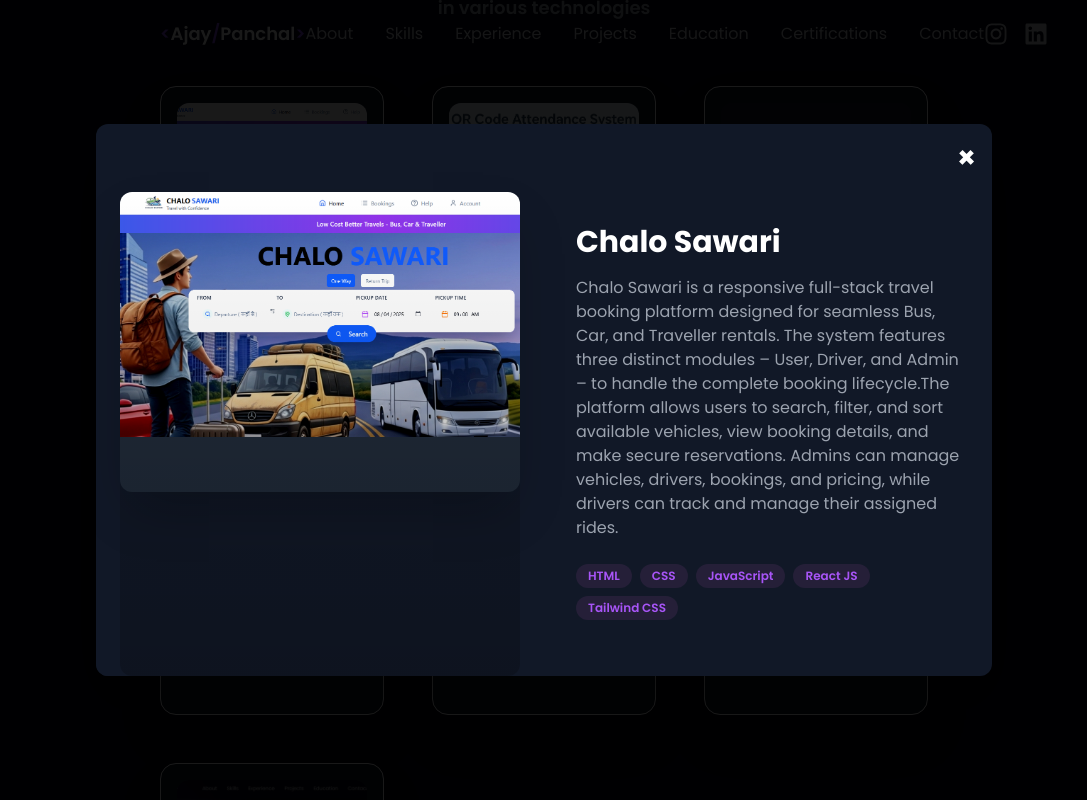
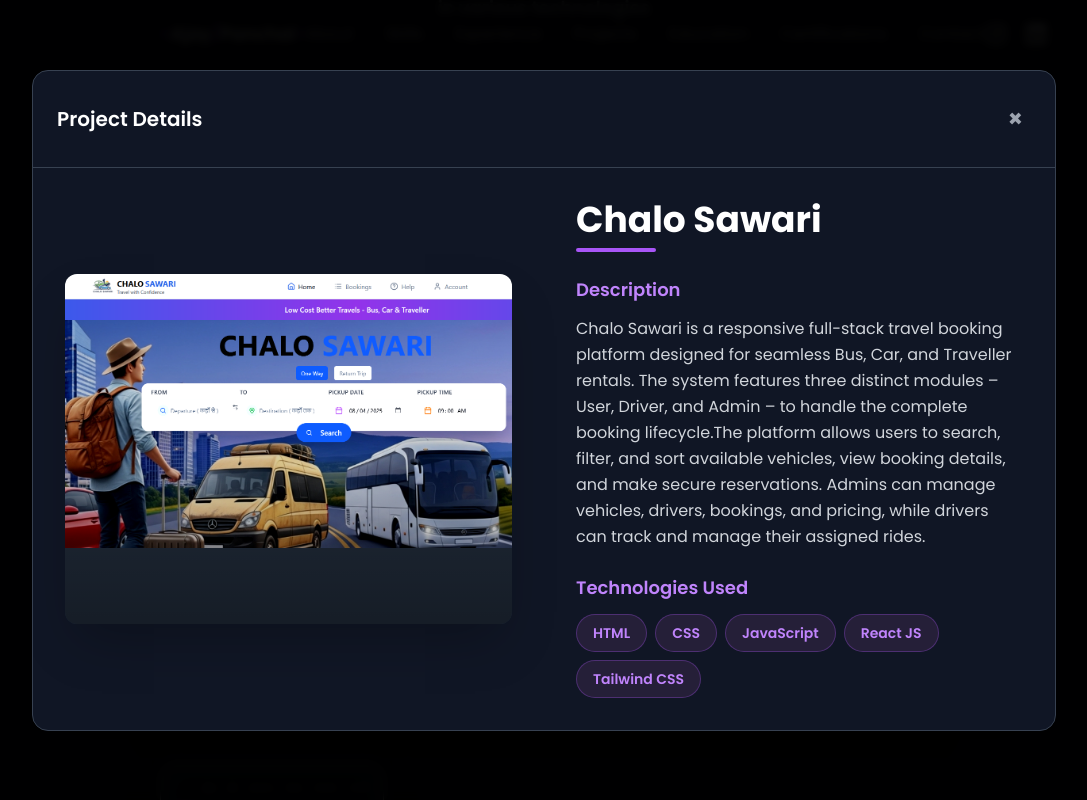
Before and after one commit to ajaypanchal761/MyPortfolio, a React (Vite) app: page / in a window 1280 px wide. Both pictures are taken after a click on the element 368 px from the left and 3521 px from the top of the page. Shown: the part 3121-3921 px from the top of the page, without its empty margins (96-1183 px from the left). Built offline with nearby package versions, Linux system fonts and the light colour scheme.

Commit message:
Completed

```diff
--- a/src/components/Work.jsx
+++ b/src/components/Work.jsx
@@ -69,57 +69,87 @@ const Work = () => {
 
       {/* Modal Container */}
       {selectedProject && (
-        <div className="fixed inset-0 z-50 flex items-center justify-center bg-black bg-opacity-90 p-4">
-          <div className="bg-gray-900 rounded-xl shadow-2xl w-[90%] max-w-4xl overflow-hidden relative max-h-[90vh]">
-            <div className="flex justify-end p-4">
+        <div className="fixed inset-0 z-50 flex items-center justify-center bg-black/95 backdrop-blur-sm p-4">
+          <div className="bg-gray-900/95 backdrop-blur-md rounded-2xl shadow-2xl w-[95%] max-w-5xl overflow-hidden relative max-h-[95vh] border border-gray-700">
+            {/* Modal Header */}
+            <div className="flex justify-between items-center p-6 border-b border-gray-700">
+              <h2 className="text-xl font-semibold text-white">Project Details</h2>
               <button
                 onClick={handleCloseModal}
-                className="text-white text-3xl font-bold hover:text-purple-500 transition-colors duration-200"
+                className="text-gray-400 hover:text-white text-2xl font-bold transition-colors duration-200 p-2 hover:bg-gray-800 rounded-lg"
+                aria-label="Close modal"
               >
                 &times;
               </button>
             </div>
 
-            <div className="flex flex-col lg:flex-row">
-              <div className="lg:w-1/2 w-full flex justify-center bg-gray-900 px-4 lg:px-6">
-                <div className="relative w-full max-w-md lg:max-w-lg">
-                  <div className="relative overflow-hidden rounded-xl bg-gray-800 shadow-2xl">
+            {/* Modal Content */}
+            <div className="flex flex-col lg:flex-row max-h-[calc(95vh-120px)]">
+              {/* Image Section */}
+              <div className="lg:w-1/2 w-full p-6 lg:p-8">
+                <div className="relative w-full h-full flex items-center justify-center">
+                  <div className="relative overflow-hidden rounded-xl bg-gray-800 shadow-2xl w-full max-w-lg">
                     <ImageWithFallback
                       src={selectedProject.image}
                       alt={selectedProject.title}
-                      className="w-full h-auto max-h-[400px] min-h-[300px] object-cover"
+                      className="w-full h-auto max-h-[450px] min-h-[350px] object-cover"
                     />
-                  </div>
-                  <div className="absolute inset-0 bg-gradient-to-t from-black/20 to-transparent rounded-xl pointer-events-none"></div>
+                    <div className="absolute inset-0 bg-gradient-to-t from-black/30 via-transparent to-transparent rounded-xl pointer-events-none"></div>
                   </div>
                 </div>
-              <div className="lg:w-1/2 w-full lg:p-8 p-6 overflow-y-auto">
-                <h3 className="text-2xl lg:text-3xl font-bold text-white mb-4">
+              </div>
+
+              {/* Content Section */}
+              <div className="lg:w-1/2 w-full p-6 lg:p-8 overflow-y-auto">
+                <div className="space-y-6">
+                  {/* Project Title */}
+                  <div>
+                    <h3 className="text-3xl lg:text-4xl font-bold text-white mb-2">
                       {selectedProject.title}
                     </h3>
-                <p className="text-gray-400 mb-6 text-sm lg:text-base leading-relaxed">
+                    <div className="w-20 h-1 bg-purple-500 rounded-full"></div>
+                  </div>
+
+                  {/* Project Description */}
+                  <div>
+                    <h4 className="text-lg font-semibold text-purple-400 mb-3">Description</h4>
+                    <p className="text-gray-300 text-base leading-relaxed">
                       {selectedProject.description}
                     </p>
-                <div className="flex flex-wrap gap-2 mb-6">
+                  </div>
+
+                  {/* Project Tags */}
+                  <div>
+                    <h4 className="text-lg font-semibold text-purple-400 mb-3">Technologies Used</h4>
+                    <div className="flex flex-wrap gap-2">
                       {selectedProject.tags.map((tag, index) => (
                         <span
                           key={index}
-                      className="bg-[#251f38] text-xs font-semibold text-purple-500 rounded-full px-3 py-1"
+                          className="bg-[#251f38] text-sm font-semibold text-purple-400 rounded-full px-4 py-2 border border-purple-500/30"
                         >
                           {tag}
                         </span>
                       ))}
                     </div>
+                  </div>
+
+                  {/* Project Links */}
                   {selectedProject.link && (
+                    <div className="pt-4">
                       <a
                         href={selectedProject.link}
                         target="_blank"
                         rel="noopener noreferrer"
-                    className="inline-block bg-purple-600 hover:bg-purple-700 text-white font-semibold px-6 py-3 rounded-lg transition-colors duration-200"
+                        className="inline-flex items-center gap-2 bg-purple-600 hover:bg-purple-700 text-white font-semibold px-8 py-3 rounded-lg transition-all duration-200 hover:shadow-lg hover:shadow-purple-500/25"
                       >
-                    View Project
+                        <span>View Project</span>
+                        <svg className="w-4 h-4" fill="none" stroke="currentColor" viewBox="0 0 24 24">
+                          <path strokeLinecap="round" strokeLinejoin="round" strokeWidth={2} d="M10 6H6a2 2 0 00-2 2v10a2 2 0 002 2h10a2 2 0 002-2v-4M14 4h6m0 0v6m0-6L10 14" />
+                        </svg>
                       </a>
+                    </div>
                   )}
+                </div>
               </div>
             </div>
           </div>
```
Lines whose indentation alone changed are shown as unchanged.
